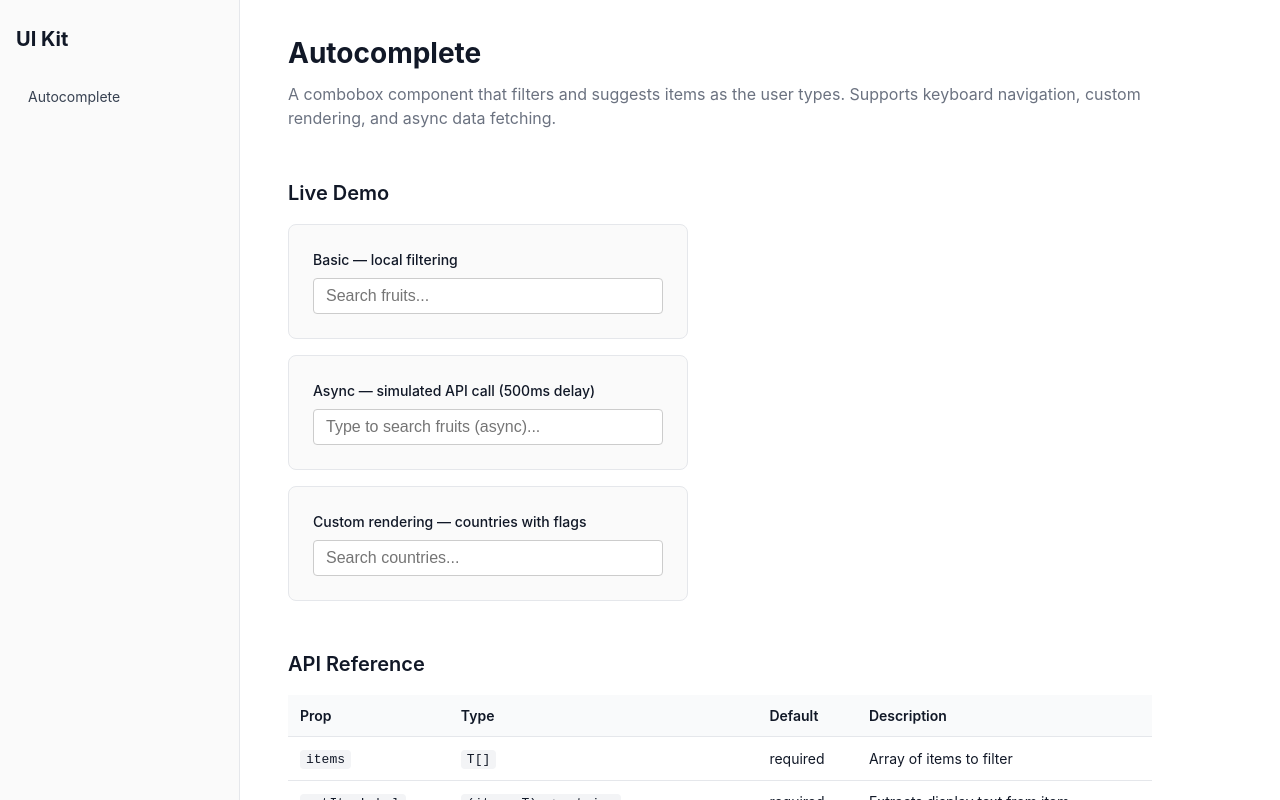
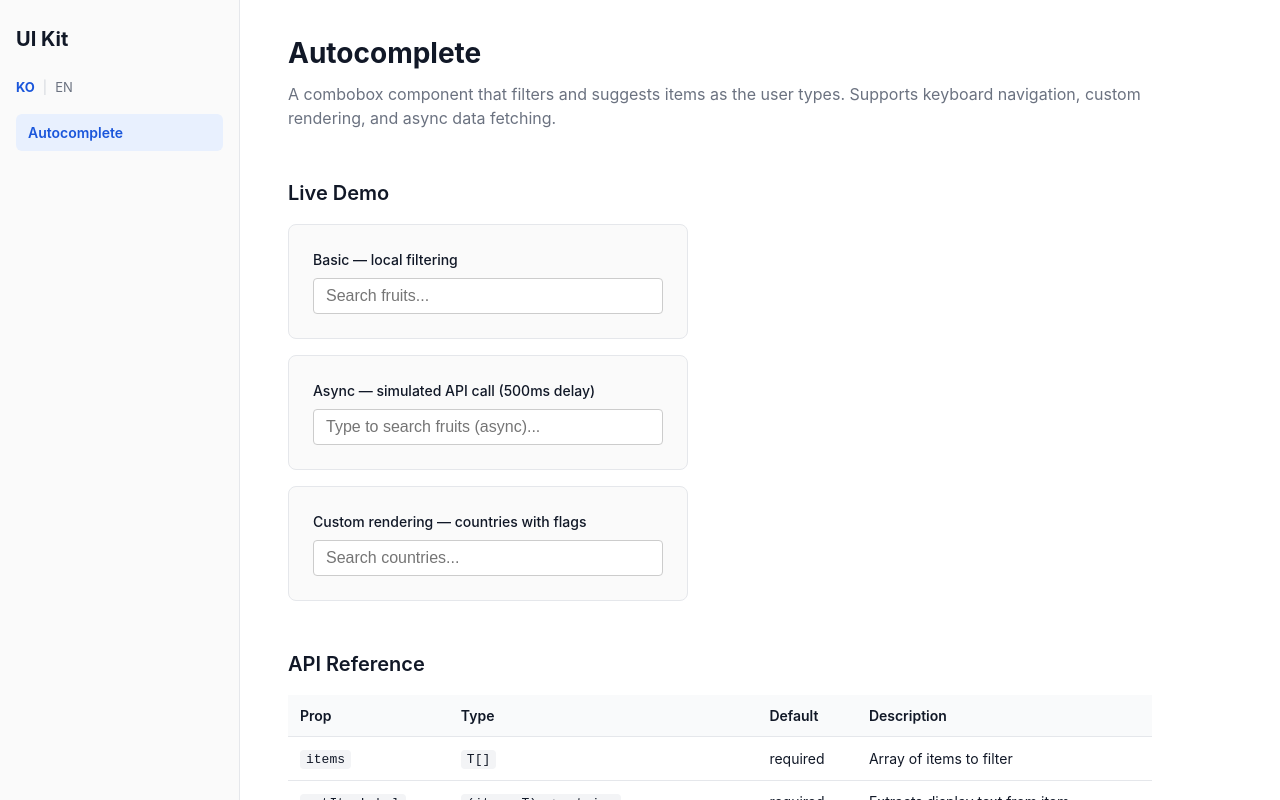
Before and after one commit to aumilkyeong/showcase, a React (Vite) app in the folder apps/ui-kit/: page /ko/components/autocomplete in a window 1280 px wide. Shown: the top 800 px of the page. Built offline with nearby package versions, Linux system fonts and the light colour scheme.

Commit message:
feat: add locale-aware NavLinks and language toggle to DocsLayout

```diff
--- a/apps/ui-kit/src/layouts/DocsLayout.module.css
+++ b/apps/ui-kit/src/layouts/DocsLayout.module.css
@@ -47,3 +47,30 @@
   padding: 32px 48px;
   max-width: 960px;
 }
+
+.localeSwitcher {
+  display: flex;
+  align-items: center;
+  gap: 8px;
+  margin-bottom: 16px;
+  font-size: 13px;
+}
+
+.localeLink {
+  text-decoration: none;
+  color: #6b7280;
+  font-weight: 400;
+}
+
+.localeLink:hover {
+  color: #1a56db;
+}
+
+.localeLinkActive {
+  color: #1a56db;
+  font-weight: 700;
+}
+
+.localeDivider {
+  color: #d1d5db;
+}
--- a/apps/ui-kit/src/layouts/DocsLayout.tsx
+++ b/apps/ui-kit/src/layouts/DocsLayout.tsx
@@ -1,18 +1,42 @@
 import { Suspense } from 'react';
-import { NavLink, Outlet } from 'react-router';
+import { NavLink, Outlet, useParams, Link, useLocation } from 'react-router';
+import { useTranslation } from 'react-i18next';
 import { componentRoutes } from '@/routes';
 import styles from './DocsLayout.module.css';
 
 export function DocsLayout() {
+  const { locale } = useParams<{ locale: string }>();
+  const { t } = useTranslation();
+  const location = useLocation();
+
+  function getLocaleTogglePath(targetLocale: string) {
+    return location.pathname.replace(`/${locale}/`, `/${targetLocale}/`);
+  }
+
   return (
     <div className={styles.layout}>
       <aside className={styles.sidebar}>
-        <h1 className={styles.sidebarTitle}>UI Kit</h1>
+        <h1 className={styles.sidebarTitle}>{t('siteTitle')}</h1>
+        <div className={styles.localeSwitcher}>
+          <Link
+            to={getLocaleTogglePath('ko')}
+            className={`${styles.localeLink} ${locale === 'ko' ? styles.localeLinkActive : ''}`}
+          >
+            KO
+          </Link>
+          <span className={styles.localeDivider}>|</span>
+          <Link
+            to={getLocaleTogglePath('en')}
+            className={`${styles.localeLink} ${locale === 'en' ? styles.localeLinkActive : ''}`}
+          >
+            EN
+          </Link>
+        </div>
         <nav className={styles.nav}>
           {componentRoutes.map((route) => (
             <NavLink
               key={route.path}
-              to={`/components/${route.path}`}
+              to={`/${locale}/components/${route.path}`}
               className={({ isActive }) =>
                 `${styles.navLink} ${isActive ? styles.navLinkActive : ''}`
               }
@@ -23,7 +47,7 @@ export function DocsLayout() {
         </nav>
       </aside>
       <main className={styles.main}>
-        <Suspense fallback={<div>Loading...</div>}>
+        <Suspense fallback={<div>{t('loading')}</div>}>
           <Outlet />
         </Suspense>
       </main>
```
